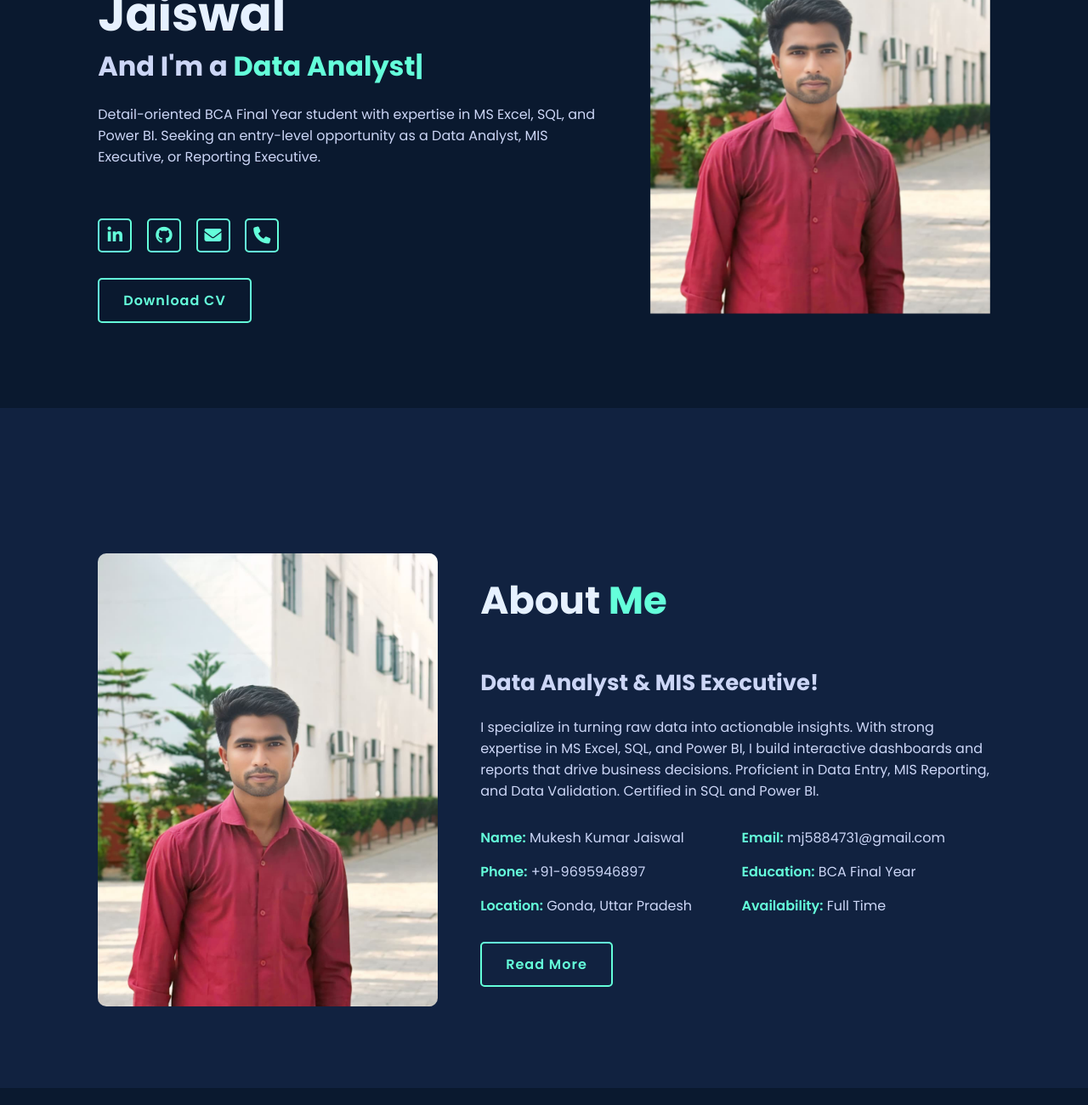
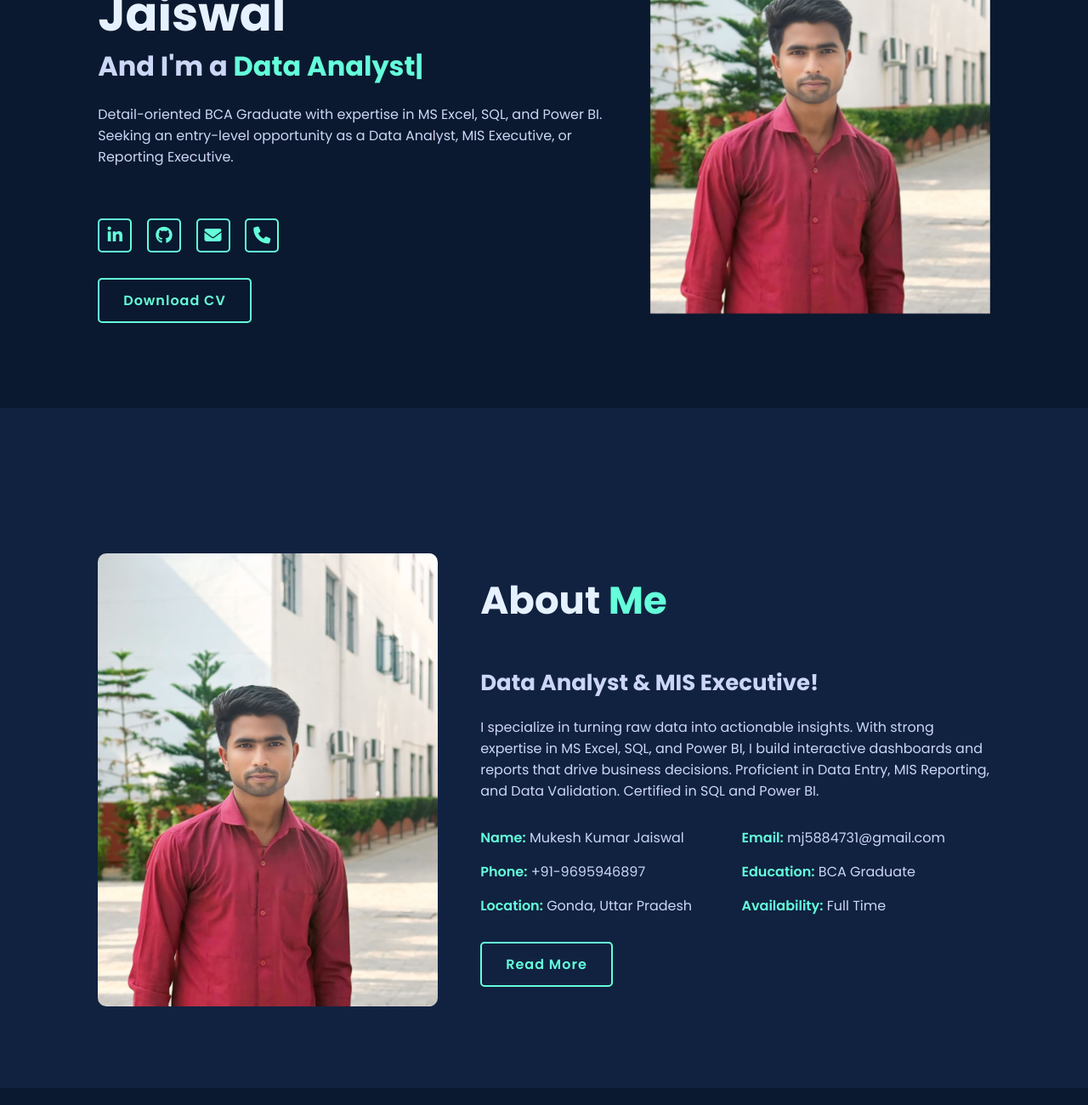
Before and after one commit to mukesh18virat/mukesh-portfolio, a website: page index.html in a window 1280 px wide. Shown: the part 320-1620 px from the top of the page at 85% size. Drawn offline with nearby package versions, Linux system fonts and the light colour scheme.

Commit message:
Revise index.html with updated content
Updated personal information and project descriptions in the HTML file.

```diff
--- a/index.html
+++ b/index.html
@@ -28,7 +28,7 @@
             <h3>Hello, It's Me</h3>
             <h1>Mukesh Kumar Jaiswal</h1>
             <h3>And I'm a <span class="multiple-text"></span></h3>
-            <p>Detail-oriented BCA Final Year student with expertise in MS Excel, SQL, and Power BI. Seeking an entry-level opportunity as a Data Analyst, MIS Executive, or Reporting Executive.</p>
+            <p>Detail-oriented BCA Graduate with expertise in MS Excel, SQL, and Power BI. Seeking an entry-level opportunity as a Data Analyst, MIS Executive, or Reporting Executive.</p>
             <div class="social-media">
                 <a href="https://www.linkedin.com/in/mukeshjaiswal18" target="_blank"><i class="fa-brands fa-linkedin-in"></i></a>
                 <a href="https://github.com/mukesh18virat" target="_blank"><i class="fa-brands fa-github"></i></a>
@@ -54,7 +54,7 @@
                 <div><span>Name:</span> Mukesh Kumar Jaiswal</div>
                 <div><span>Email:</span> mj5884731@gmail.com</div>
                 <div><span>Phone:</span> +91-9695946897</div>
-                <div><span>Education:</span> BCA Final Year</div>
+                <div><span>Education:</span> BCA Graduate</div>
                 <div><span>Location:</span> Gonda, Uttar Pradesh</div>
                 <div><span>Availability:</span> Full Time</div>
             </div>
@@ -185,7 +185,7 @@
 
             <div class="footer-col">
                 <h3 class="footer-logo">Mukesh<span>.</span></h3>
-                <p>Mukesh Kumar Jaiswal is a Data Analyst & BCA Final Year student specializing in MS Excel, SQL, and Power BI. Passionate about turning data into actionable insights.</p>
+                <p>Mukesh Kumar Jaiswal is a Data Analyst & BCA Graduate specializing in MS Excel, SQL, and Power BI. Passionate about turning data into actionable insights.</p>
                 <ul class="footer-contact">
                     <li><i class="fa-solid fa-location-dot"></i> Gonda, Uttar Pradesh</li>
                     <li><i class="fa-solid fa-phone"></i> +91-9695946897</li>
```
